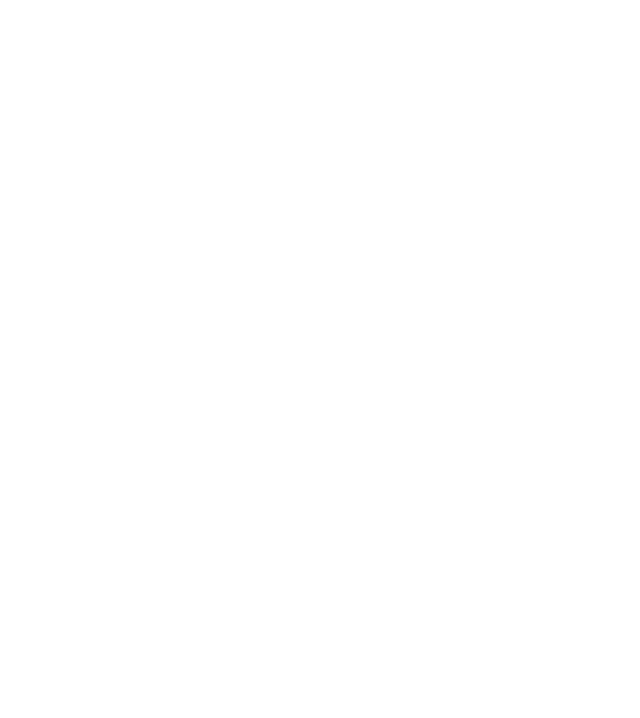
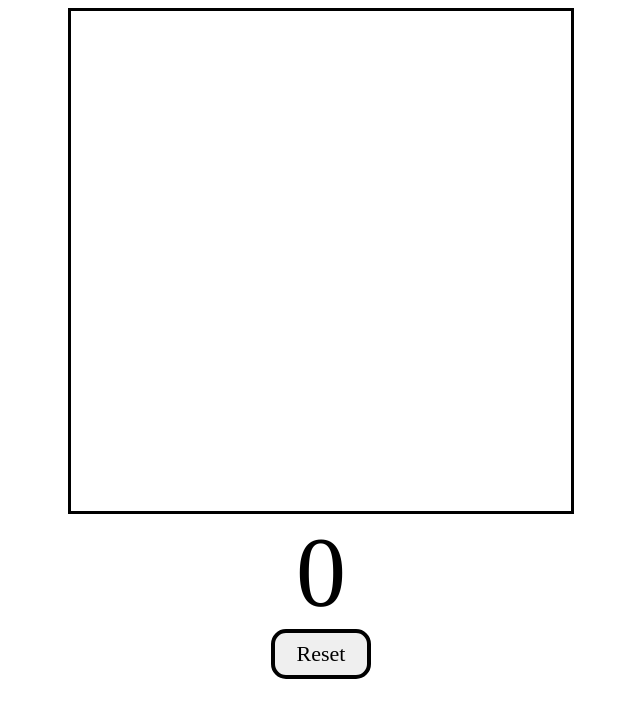
Before and after one commit to RaymanCarney/Milestone-Project-Snake-Game, a plain HTML site: page index.html in a window 1280 px wide. Shown: the whole page, without its empty margins (319-959 px from the left). Drawn offline with Linux system fonts and the light colour scheme.

Commit message:
Made border, score and reset button for the game

```diff
--- a/index.html
+++ b/index.html
@@ -6,7 +6,11 @@
     <link rel="stylesheet" href="style.css">
 </head>
 <body>
-
+    <div id="Container">
+        <canvas id="gameBoard" width="500" height="500"></canvas>
+        <div id="score">0</div>
+        <button id="resetButton">Reset</button>
+    </div>
     <script src="index.js"></script>
 </body>
 </html>
--- a/style.css
+++ b/style.css
@@ -0,0 +1,19 @@
+#gameBoard{
+    border: 3px solid;
+}
+#Container{
+    text-align: center;
+}
+#score{
+    font-family: "Times New Roman", cursive;
+    font-size: 100px;
+}
+#resetButton{
+    font-family: "Times New Roman", cursive;
+    font-size: 22px;
+    width: 100px;
+    height: 50px;
+    border: 4px solid;
+    border-radius: 15px;
+    cursor: pointer;
+}
```
